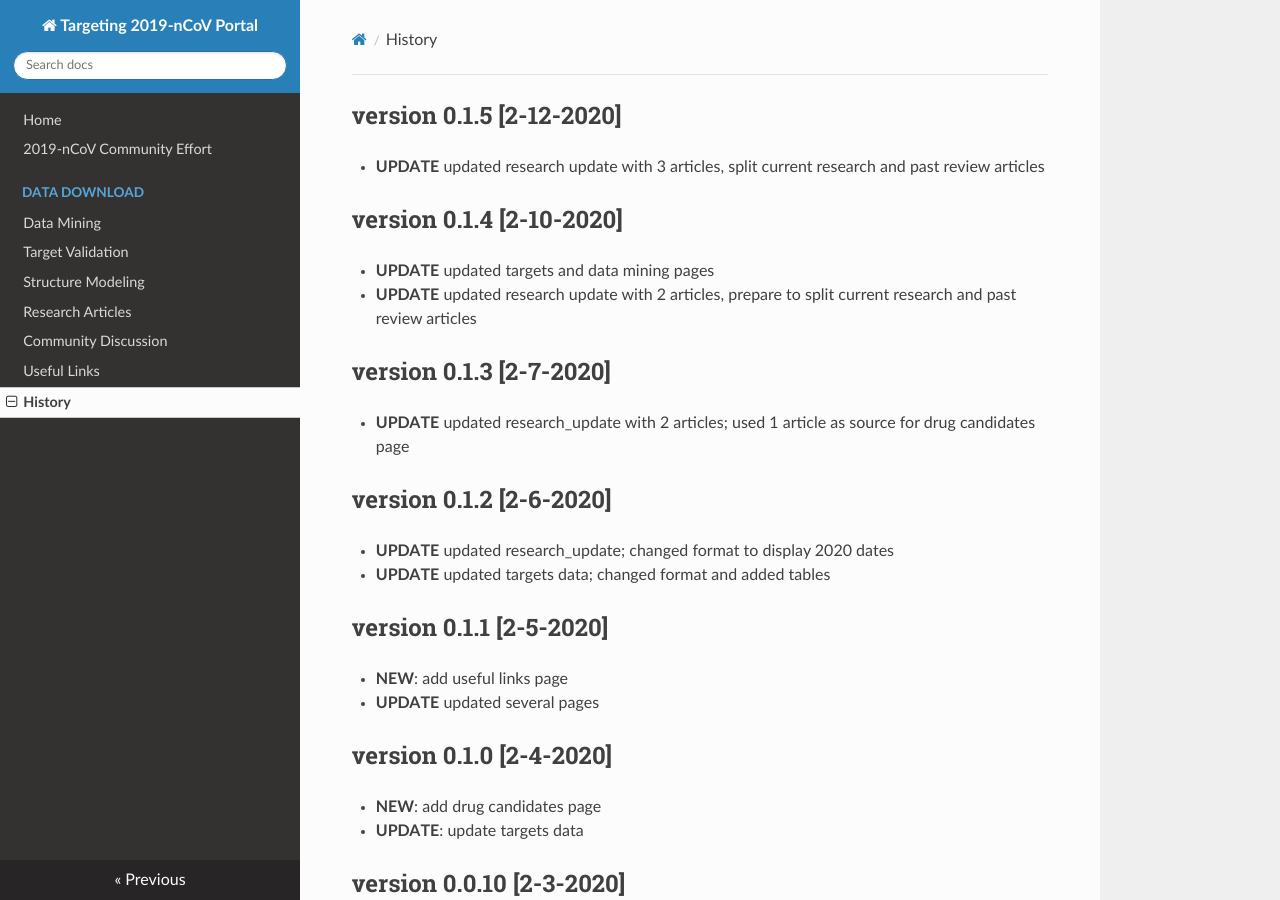
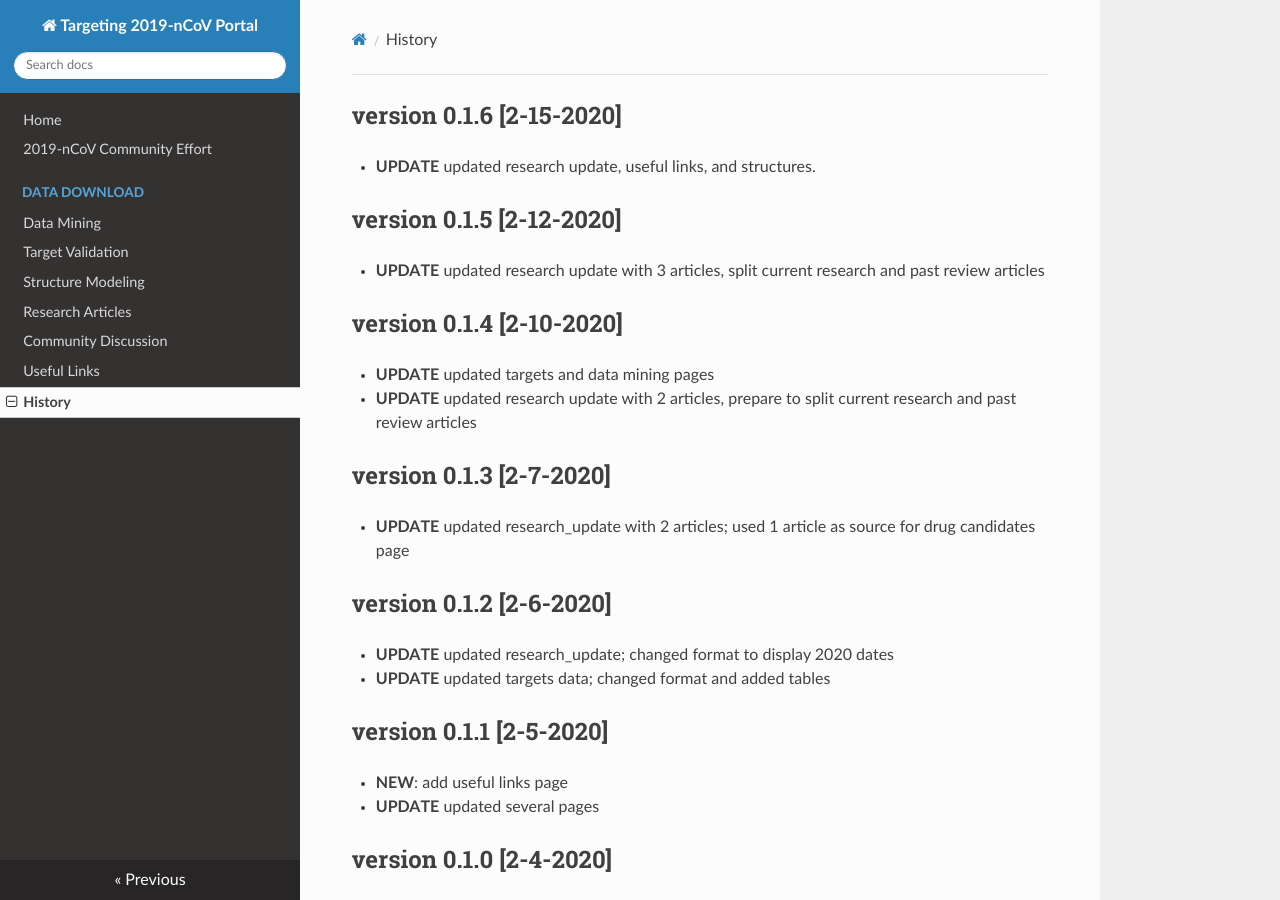
Before and after one commit to GHDDI-AILab/Targeting2019-nCoV, an MkDocs documentation site: the page built from docs/history.md, in a window 1280 px wide and 900 px high. Built offline with MkDocs 1.6.1, drawn with Linux system fonts in a browser that asks for light colours; nearby versions of some CDN libraries.

Commit message:
Update history.md

```diff
--- a/docs/history.md
+++ b/docs/history.md
@@ -1,3 +1,6 @@
+## version 0.1.6 [2-15-2020]
+* **UPDATE** updated research update, useful links, and structures.
+
 ## version 0.1.5 [2-12-2020]
 * **UPDATE** updated research update with 3 articles, split current research and past review articles
 
```
